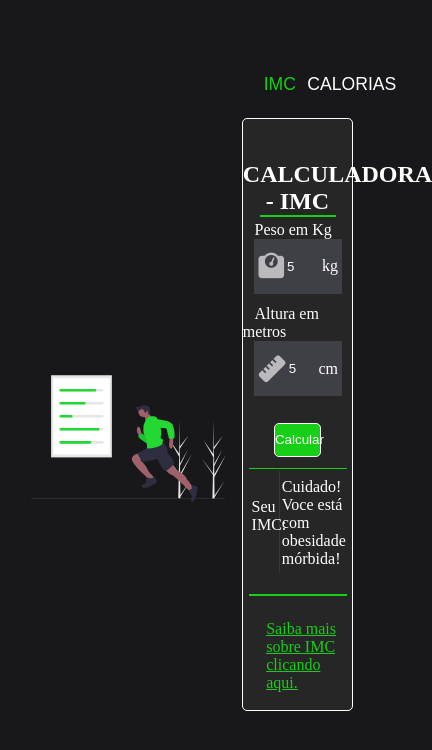
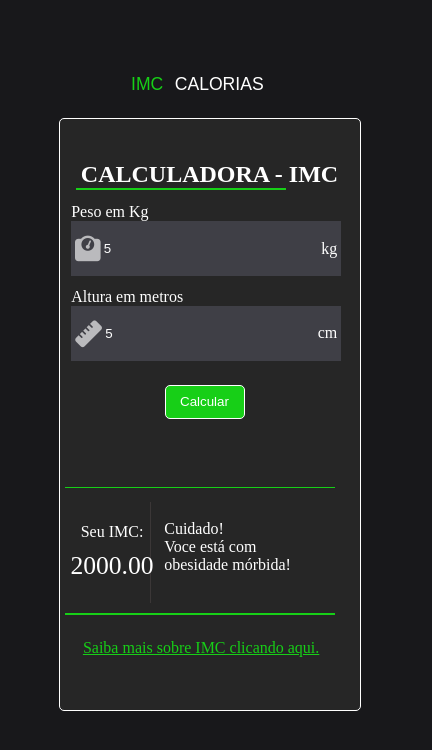
Before and after one commit to joaomichalskiTI/Calculadora-de-IMC, a plain HTML site: page index.html in a window 390 px wide. Both pictures are taken after typing "5", "5" into the empty fields and a click on the button "Calcular". Shown: the whole page, 432 px wide, since content can reach past the window. Drawn offline with Linux system fonts and the light colour scheme.

Commit message:
Trabalho em responsividade para iphone x

```diff
--- a/index.html
+++ b/index.html
@@ -9,7 +9,7 @@
     <title>Calculadora IMC/KCAL</title>
 </head>
 <body>
-    <section class="opçoes">
+    <section class="opcoes">
         <button onclick="imc()" class="clc-imc">IMC</button>
         <button onclick="calorias()" class="clc-cal">CALORIAS</button>
     </section>
--- a/script.js
+++ b/script.js
@@ -6,13 +6,16 @@ const resultado = document.getElementById('resul-imc');
 const alerta = document.getElementById('frase');
 
 
-function renderizar() {
-    caixa.style.display = "block";
-    resultado.innerHTML = imc1;
 
-}
 
 function calcular() {
+
+    function renderizar() {
+        caixa.style.display = "block";
+        resultado.innerHTML = imc1;
+
+    }
+
     const peso = parseInt(document.getElementById('peso').value);
     const altura = parseFloat(document.getElementById('altura').value);
     const imc = (peso / (altura * altura));
--- a/style.css
+++ b/style.css
@@ -218,7 +218,7 @@ form button:hover {
 .info a:hover {
     color: rgb(21, 107, 21);;
 }
-.opçoes {
+.opcoes {
     width: 28vw;
     height: 6vh;
     position: absolute;
@@ -452,3 +452,53 @@ form button:hover {
 .caixaResultado p {
     margin-top: 8%;
 }
+@media(max-width: 500px) {
+   .imagem {
+    display: none;
+   }
+
+   .opcoes {
+    position: absolute;
+    left: 28%;
+   }
+
+   form {
+    position: absolute;
+    left: 15%;
+    width: 300px;
+   }
+
+   .peso-input {
+    width: 90%;
+   }
+
+   .altura-input {
+    width: 90%;
+   }
+
+   form button {
+    width: 80px;
+    top: 45%;
+    left: 35%;
+   }
+
+   .divres {
+        margin: 5%;
+        width: 25%;
+   }
+
+   #resul-imc {
+    margin: 0;
+   }
+
+   #frase {
+    left: 30%;
+   }
+
+
+   .calorias-calculo {
+    position: absolute;
+    left: 15%;
+    width: 300px;
+   }
+}
```
